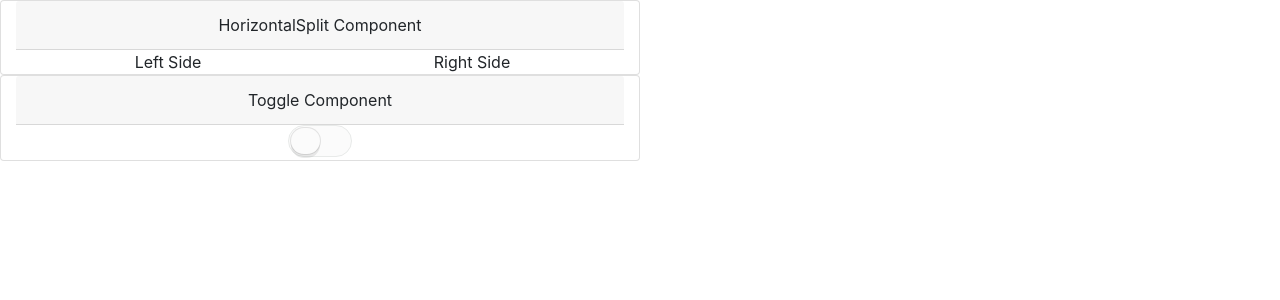
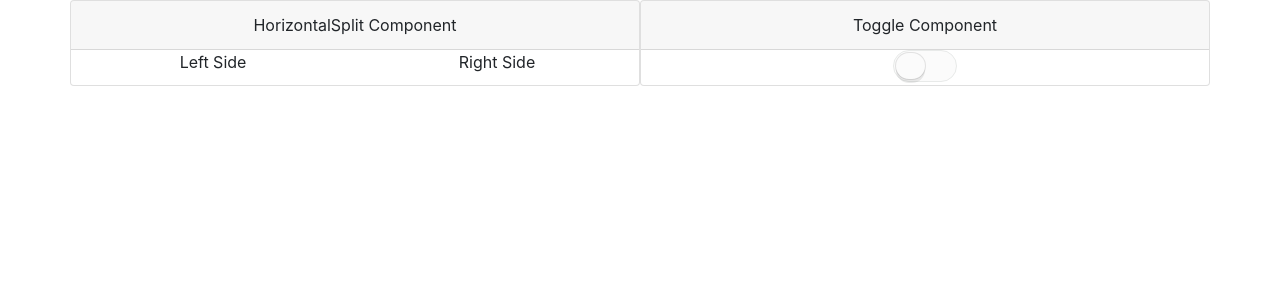
Before and after one commit to greg-harrison/simple-react-testing, a React (Create React App) app: page / in a window 1280 px wide. Shown: the top 300 px of the page. Built offline with nearby package versions, Linux system fonts and the light colour scheme.

Commit message:
Visual update

```diff
--- a/src/App.js
+++ b/src/App.js
@@ -22,7 +22,9 @@ class App extends Component {
 
   render() {
     return (
-      <div className="App" >
+      <div className="App">
+        <div className="container">
+          <div className="row">
             <DisplayCard
               className="col-6"
               cardTitle='HorizontalSplit Component'
@@ -34,11 +36,14 @@ class App extends Component {
             </DisplayCard>
             <DisplayCard
               className="col-6"
-          cardTitle='Toggle Component'>
+              cardTitle='Toggle Component'
+            >
               <Toggle onToggle={
                 on => console.log('toggle', on)
               } />
             </DisplayCard>
+          </div>
+        </div>
       </div>
     );
   }
--- a/src/components/displayCard/displayCard.js
+++ b/src/components/displayCard/displayCard.js
@@ -7,7 +7,7 @@ export default class DisplayCard extends React.Component {
 
   render() {
     return (
-      <div className={`card ${this.props.className}`}>
+      <div className={`card p-0 ${this.props.className}`}>
         <div className="card-header">
           {this.props.cardTitle}
         </div>
```
Also changed, not shown: 1 other file (tests, documents, lock files or other folders). Lines whose indentation alone changed are shown as unchanged.
